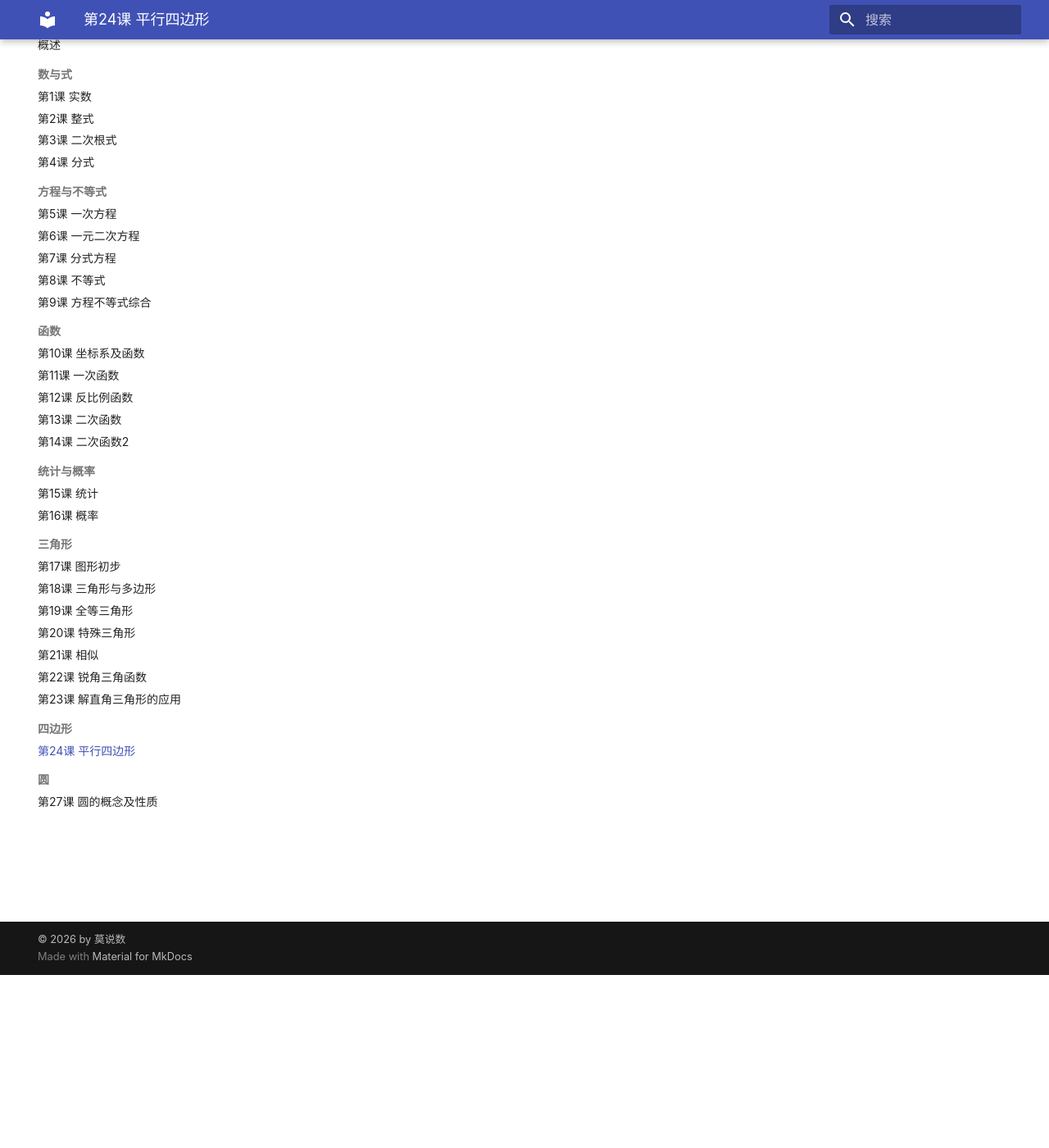
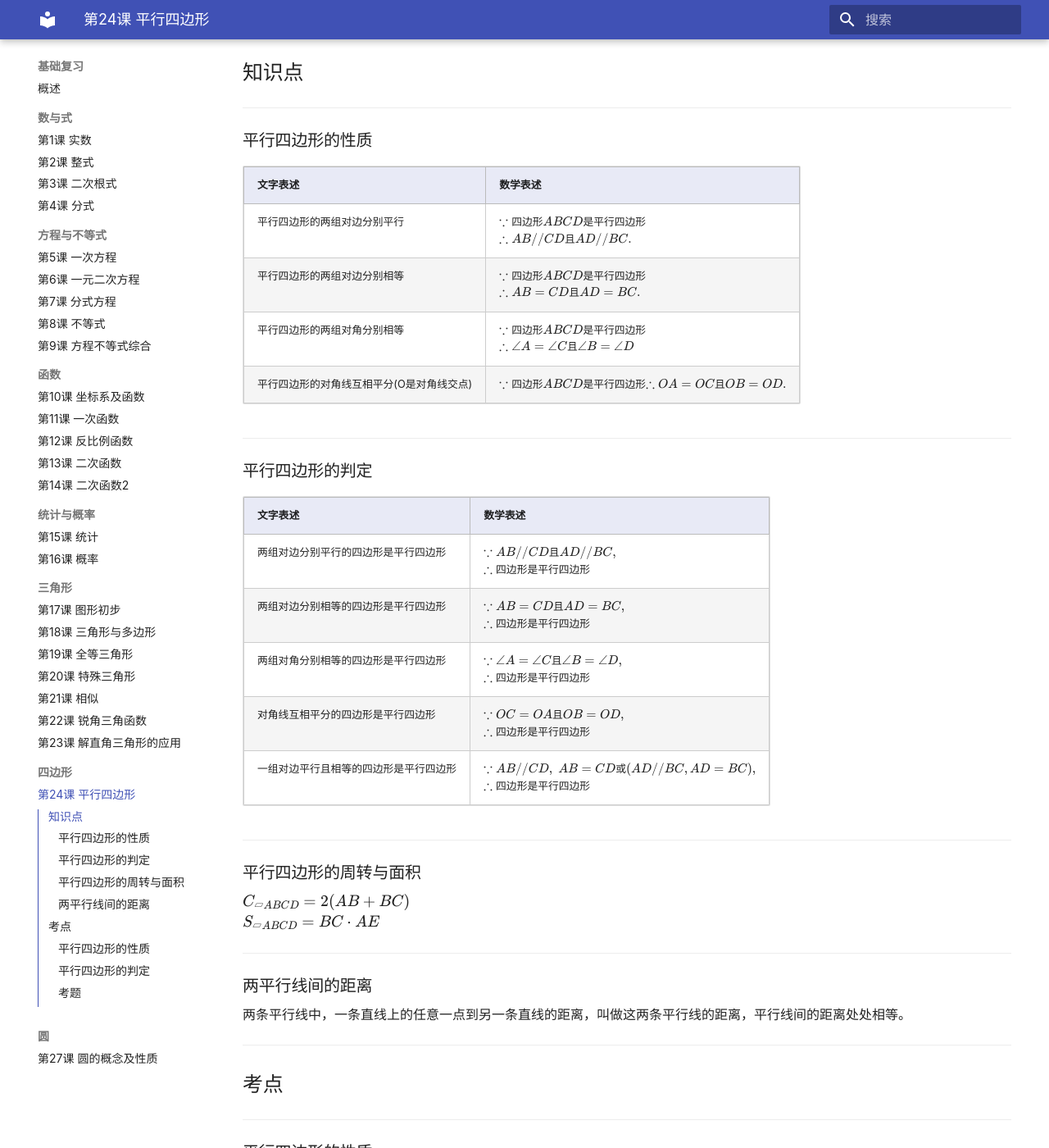
Before and after one commit to momantang/dgmath, an MkDocs documentation site: the page built from docs/基础复习/24_平行四边形.md, in a window 1280 px wide and 1400 px high, scrolled down 211 px. Shown: the whole window at 82% size. Built offline with MkDocs 1.6.1 and Material for MkDocs 9.7.7, drawn with Linux system fonts in a browser that asks for light colours; some web fonts are replaced.

Commit message:
更新到25课

```diff
--- /dev/null
+++ b/README.md
@@ -0,0 +1 @@
+# 与君共勉
--- a/docs/基础复习/24_平行四边形.md
+++ b/docs/基础复习/24_平行四边形.md
@@ -4,4 +4,59 @@
 footer: 莫说数
 theme: default
 
+math: mathjax
 ---
+
+# 第24课 平行四边形
+[下载 PPT](files/24_平行四边形.pptx)
+## 知识点
+---
+### 平行四边形的性质
+|文字表述|数学表述|
+|-|-|
+|平行四边形的两组对边分别平行|$\because 四边形ABCD是平行四边形$<br>$\therefore AB//CD 且 AD//BC .$|
+|平行四边形的两组对边分别相等|$\because 四边形ABCD是平行四边形$<br>$\therefore AB=CD 且 AD=BC .$|
+|平行四边形的两组对角分别相等|$\because 四边形ABCD是平行四边形$<br>$\therefore \angle A= \angle C 且 \angle B =\angle D$|
+|平行四边形的对角线互相平分(O是对角线交点)|$\because 四边形ABCD是平行四边形$$\therefore OA=OC 且 OB=OD .$|
+
+---
+
+### 平行四边形的判定
+|文字表述|数学表述|
+|-|-|
+|两组对边分别平行的四边形是平行四边形|$\because AB//CD 且 AD//BC,$<br>$\therefore 四边形是平行四边形$|
+|两组对边分别相等的四边形是平行四边形|$\because AB=CD 且 AD=BC,$<br>$\therefore 四边形是平行四边形$|
+|两组对角分别相等的四边形是平行四边形|$\because \angle A=\angle C 且 \angle B=\angle D,$<br>$\therefore 四边形是平行四边形$|
+|对角线互相平分的四边形是平行四边形|$\because OC=OA 且 OB=OD,$<br>$\therefore 四边形是平行四边形$|
+|一组对边平行且相等的四边形是平行四边形|$\because AB// CD,\; AB = CD 或(AD//BC,AD=BC),$<br>$\therefore 四边形是平行四边形$|
+
+---
+### 平行四边形的周转与面积
+$C_{▱ABCD}=2(AB+BC)$ <br>
+$S_{▱ABCD}=BC \cdot AE$
+
+---
+### 两平行线间的距离
+
+两条平行线中，一条直线上的任意一点到另一条直线的距离，叫做这两条平行线的距离，平行线间的距离处处相等。
+
+---
+## 考点
+---
+### 平行四边形的性质
+<img src="assets/images/image-149.png" width="70%" alt="响应式图片">
+
+---
+
+### 平行四边形的判定
+
+![alt text](assets/images/image-150.png)
+
+---
+
+### 考题
+
+![alt text](assets/images/image-151.png)
+
+
+---
```
Also changed, not shown: docs/index.md (+3 -0 lines), docs/基础复习/25_矩形与菱形.md (added, +60 -0 lines), docs/基础复习/index.md (+3 -2 lines), docs/基础复习/assets/images/image-149.png (added), docs/基础复习/assets/images/image-150.png (added), docs/基础复习/assets/images/image-151.png (added), docs/基础复习/assets/images/image-152.png (added), docs/基础复习/assets/images/image-153.png (added), docs/基础复习/assets/images/image-154.png (added), docs/基础复习/assets/images/image-155.png (added), docs/基础复习/assets/images/image-156.png (added), 2 other files.
